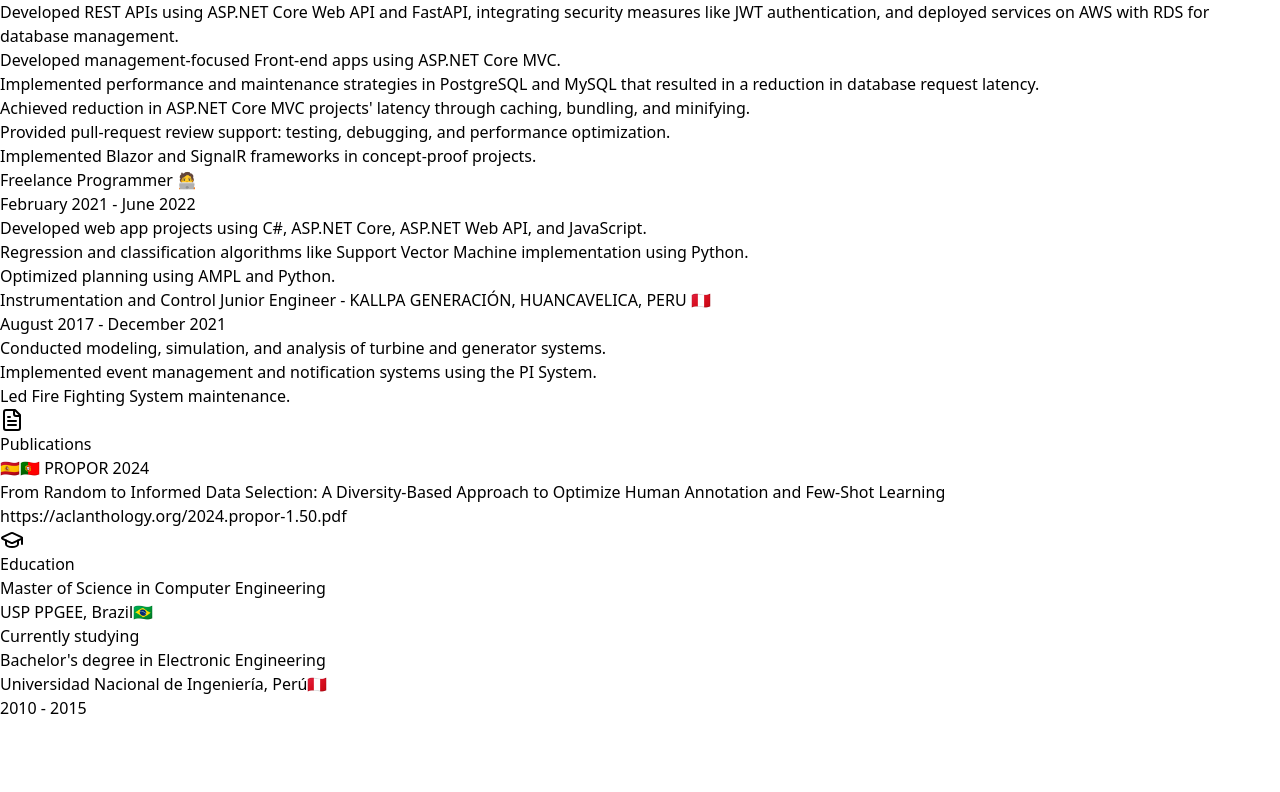
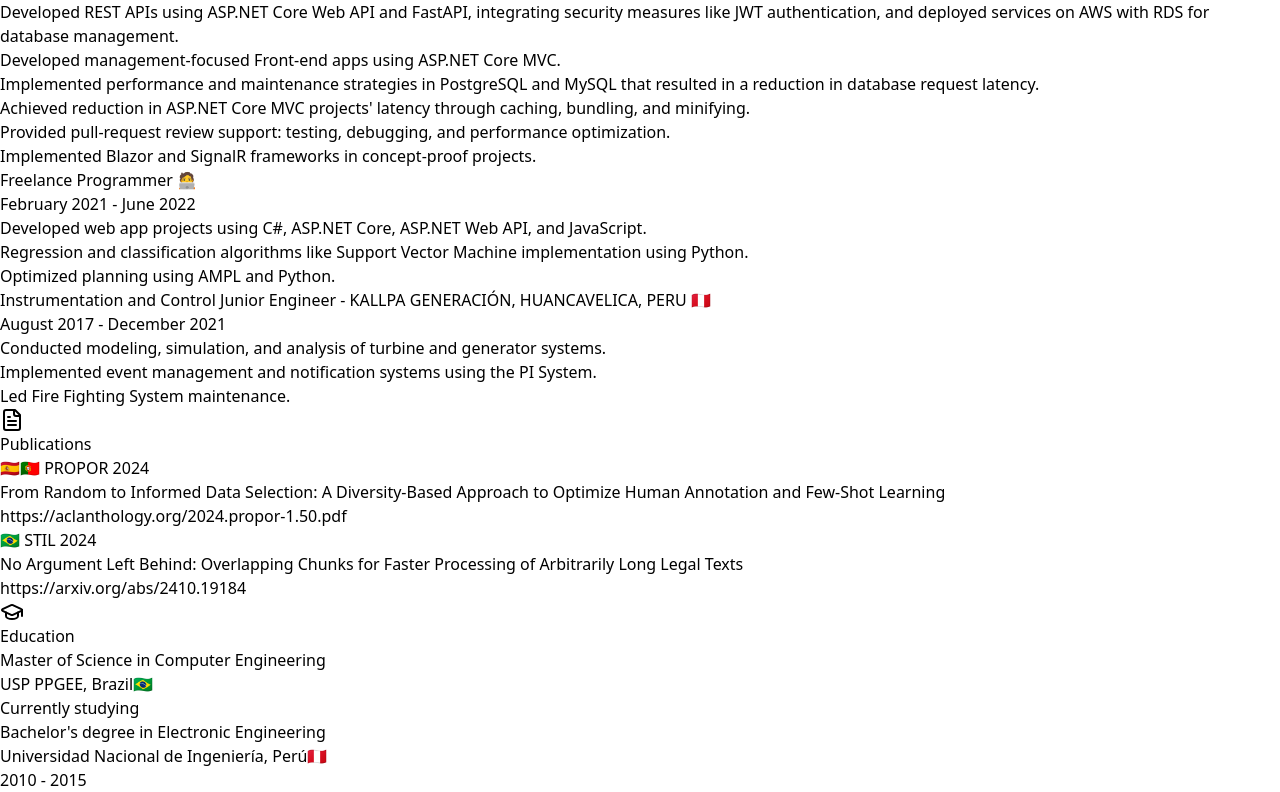
Before and after one commit to arnml/cv, a React (Vite) app: page / in a window 1280 px wide. Shown: the part 1468-2260 px from the top of the page. Before the commit the page ends 2188 px from the top, so only its background shows below. Built offline with nearby package versions, Linux system fonts and the light colour scheme.

Commit message:
add STIL 2024

```diff
--- a/src/App.jsx
+++ b/src/App.jsx
@@ -93,6 +93,11 @@
               <p>From Random to Informed Data Selection: A Diversity-Based Approach to Optimize Human Annotation and Few-Shot Learning</p>
               <a href="https://aclanthology.org/2024.propor-1.50.pdf" className="text-blue-600 hover:underline">https://aclanthology.org/2024.propor-1.50.pdf</a>
             </div>
+            <div>
+              <h3 className="text-xl font-medium">🇧🇷 STIL 2024</h3>
+              <p>No Argument Left Behind: Overlapping Chunks for Faster Processing of Arbitrarily Long Legal Texts</p>
+              <a href="https://arxiv.org/abs/2410.19184" className="text-blue-600 hover:underline">https://arxiv.org/abs/2410.19184</a>
+            </div>
           </section>
 
           <section>
```
